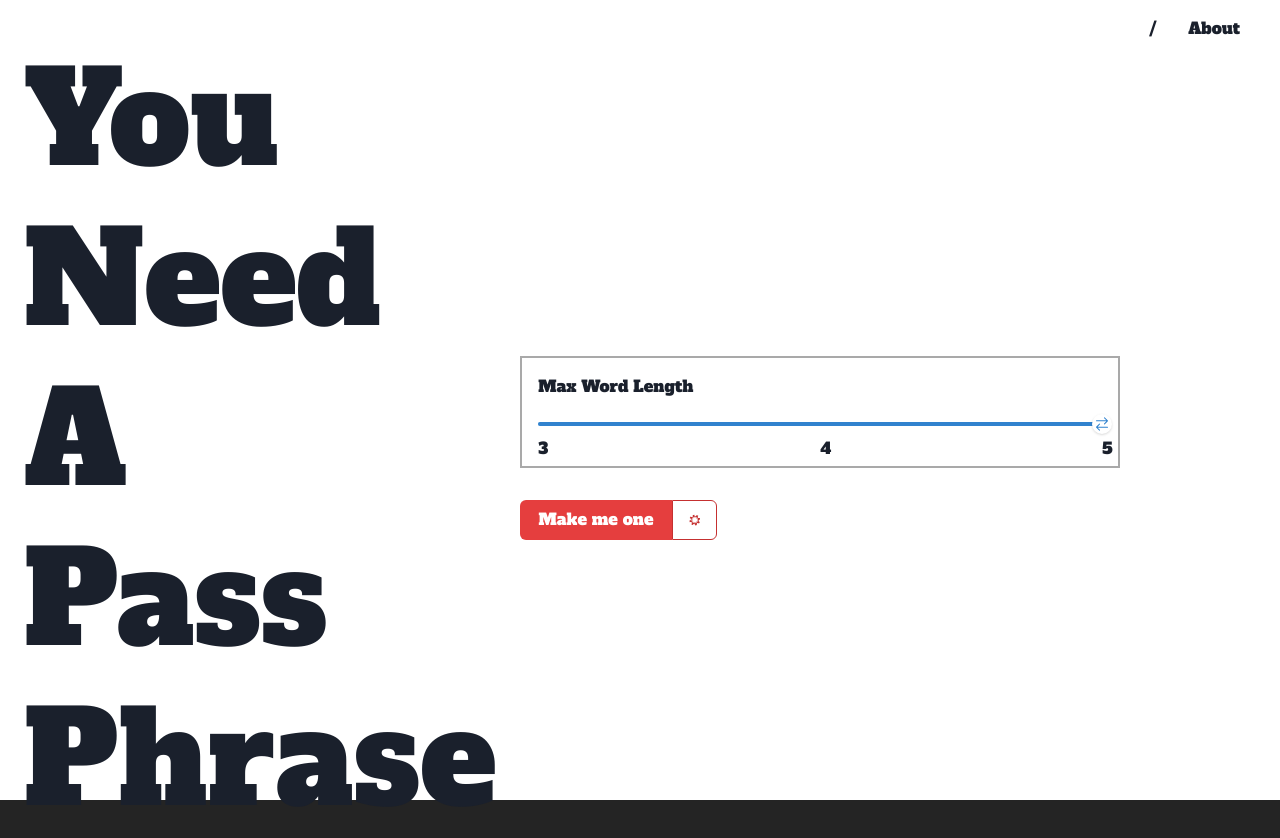
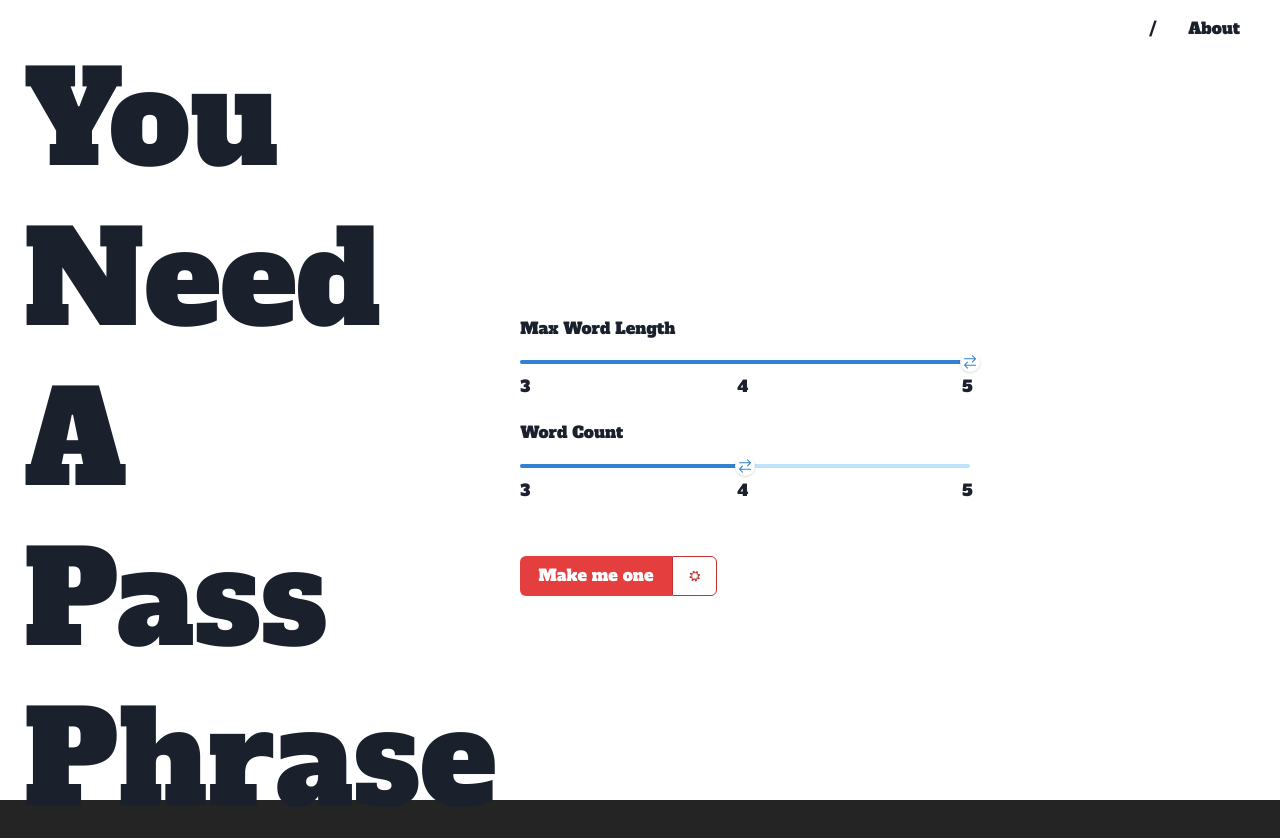
Before and after one commit to cdanielsen/next-long-pass, a React (Vite) app: page / in a window 1280 px wide. Both pictures are taken after a click on the button "Passphrase configuration". Shown: the top 838 px of the page. Built offline with nearby package versions, Linux system fonts and the light colour scheme.

Commit message:
feat: add word count config and config animation

```diff
--- a/src/components/ConfigSlider.tsx
+++ b/src/components/ConfigSlider.tsx
@@ -10,10 +10,12 @@ import {
 import { IconType } from "react-icons";
 import { GoArrowSwitch } from "react-icons/go";
 
-const labelStyles = {
+const labelStyles = (idx: number) => ({
   marginTop: "3",
+  // Very weird but the initial mark is off w/out this
+  marginLeft: idx ? "-2" : "0",
   fontSize: [".5rem", "1rem"],
-};
+});
 
 interface ConfigSliderProps {
   title: string;
@@ -40,7 +42,7 @@ const ConfigSlider = ({
           <SliderMark
             key={`mark-${idx}`}
             value={idx * step + minValue}
-            {...labelStyles}
+            {...labelStyles(idx)}
           >
             {idx * step + minValue}
           </SliderMark>
@@ -48,7 +50,7 @@ const ConfigSlider = ({
       });
   return (
     <>
-      <Text fontSize={[".5rem", "1rem"]} marginBottom="1rem">
+      <Text fontSize={[".5rem", "1rem"]} marginBottom="0.75rem">
         {title}
       </Text>
       <Slider
@@ -58,6 +60,7 @@ const ConfigSlider = ({
         value={value}
         width="100%"
         onChange={onChange}
+        marginBottom={"3rem"}
       >
         {generateMarks()}
         <SliderTrack bg="blue.100">
--- a/src/components/Content.tsx
+++ b/src/components/Content.tsx
@@ -6,6 +6,7 @@ import {
   AlertTitle,
   Button,
   ButtonGroup,
+  Collapse,
   Flex,
   Icon,
   IconButton,
@@ -21,6 +22,7 @@ import ConfigSlider from "./ConfigSlider";
 
 interface PassphraseConfig {
   maxLength: number;
+  wordCount: number;
 }
 
 const Content = () => {
@@ -30,16 +32,18 @@ const Content = () => {
   const [isConfigOpen, setIsConfigOpen] = useState(false);
   const [passphraseConfig, setPassphraseConfig] = useState<PassphraseConfig>({
     maxLength: 5,
+    wordCount: 4,
   });
 
   const toggleConfig = () => {
     setIsConfigOpen((openState) => !openState);
   };
-  const updatePassphrase = ({ maxLength }: PassphraseConfig) => {
+
+  const updatePassphrase = ({ maxLength, wordCount }: PassphraseConfig) => {
     const nextPassphrase = generate({
       minLength: 3,
       maxLength,
-      exactly: 4,
+      exactly: wordCount,
       join: " ",
     });
     setCurrentPassphrase(nextPassphrase);
@@ -52,6 +56,13 @@ const Content = () => {
     setPassphraseConfig((priorConfig) => ({
       ...priorConfig,
       maxLength: nextMaxLength,
+    }));
+  };
+
+  const handleWordCountChange = (nextWordCount: number) => {
+    setPassphraseConfig((priorConfig) => ({
+      ...priorConfig,
+      wordCount: nextWordCount,
     }));
   };
 
@@ -113,13 +124,15 @@ const Content = () => {
           </Flex>
         </Flex>
       )}
-      {isConfigOpen && (
+      <Collapse
+        in={isConfigOpen}
+        transition={{ exit: { duration: 0.3 }, enter: { duration: 0.3 } }}
+      >
         <Flex
           direction="column"
           align="flex-start"
-          marginTop="1rem"
-          padding="1rem 1rem 2rem 1rem"
-          border="2px solid darkgrey"
+          marginTop="2rem"
+          width="75%"
         >
           <ConfigSlider
             title="Max Word Length"
@@ -129,8 +142,16 @@ const Content = () => {
             value={passphraseConfig.maxLength}
             onChange={handleMaxLengthChange}
           />
+          <ConfigSlider
+            title="Word Count"
+            minValue={3}
+            maxValue={5}
+            step={1}
+            value={passphraseConfig.wordCount}
+            onChange={handleWordCountChange}
+          />
         </Flex>
-      )}
+      </Collapse>
       <ButtonGroup
         marginTop="2rem"
         orientation="vertical"
```
